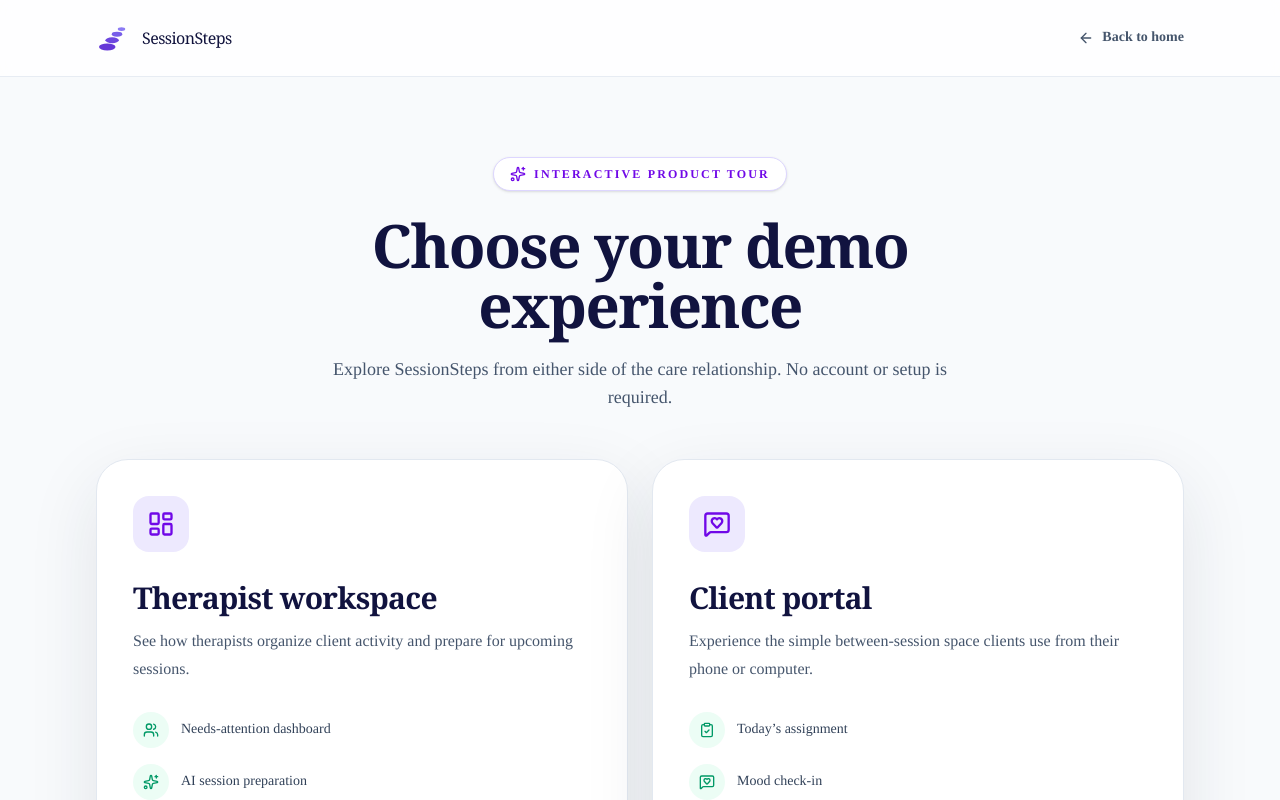
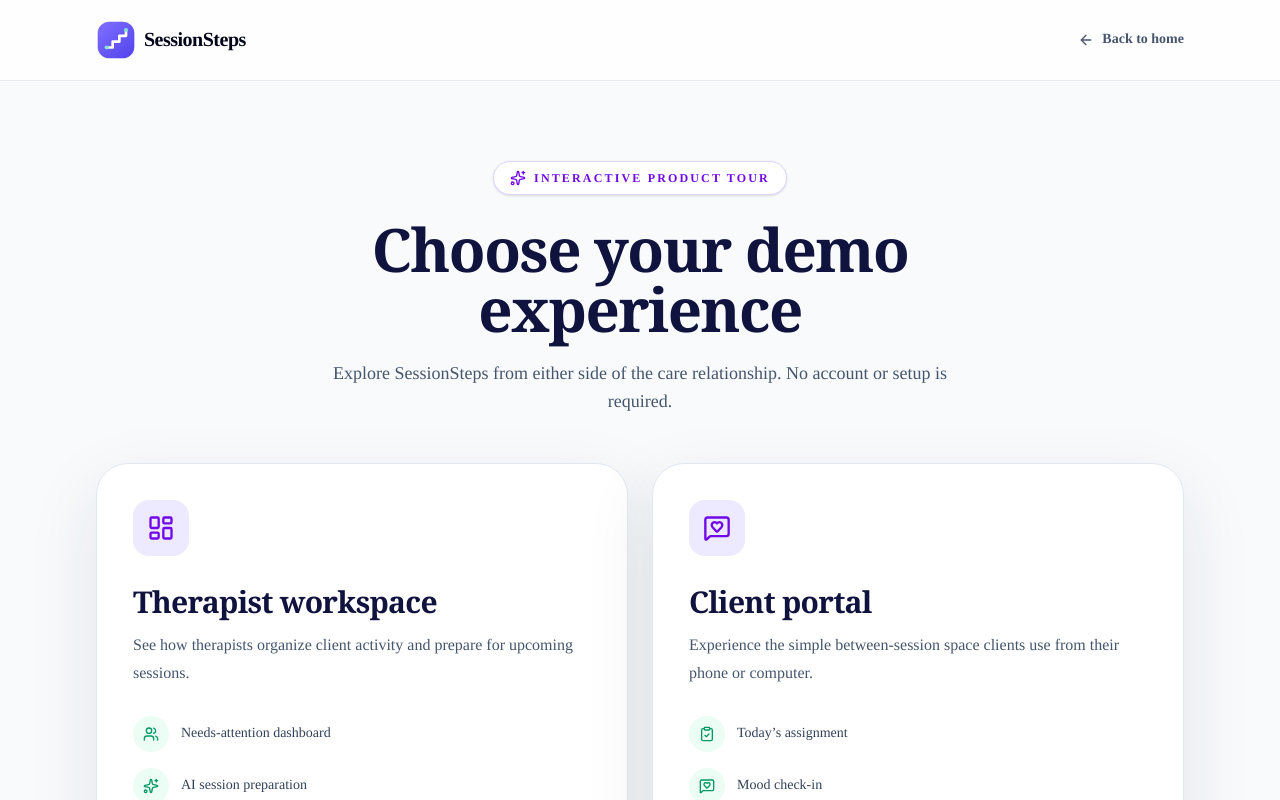
Before and after one commit to tacosundays/v0-therapist-saas-prototype, a Next.js app: page /demo in a window 1280 px wide. Shown: the top 800 px of the page. Built offline with nearby package versions, Linux system fonts and the light colour scheme.

Commit message:
Unify SessionSteps logo across public pages

```diff
--- a/components/brand/sessionsteps-logo.tsx
+++ b/components/brand/sessionsteps-logo.tsx
@@ -1,4 +1,5 @@
 import { cn } from "@/lib/utils"
+import { BrandMark } from "@/components/brand-mark"
 
 type SessionStepsMarkProps = {
   className?: string
@@ -6,21 +7,7 @@ type SessionStepsMarkProps = {
 }
 
 export function SessionStepsMark({ className, title }: SessionStepsMarkProps) {
-  return (
-    <svg
-      viewBox="0 0 48 48"
-      role={title ? "img" : undefined}
-      aria-hidden={title ? undefined : true}
-      className={cn("shrink-0", className)}
-      xmlns="http://www.w3.org/2000/svg"
-    >
-      {title ? <title>{title}</title> : null}
-      <ellipse cx="15" cy="36" rx="11" ry="4.6" fill="#6537D7" />
-      <ellipse cx="21.5" cy="27" rx="9" ry="3.9" fill="#6D47DF" />
-      <ellipse cx="28" cy="19" rx="7" ry="3.2" fill="#785EE9" />
-      <ellipse cx="34" cy="12" rx="5" ry="2.5" fill="#8B7AF4" />
-    </svg>
-  )
+  return <BrandMark className={cn("shrink-0", className)} />
 }
 
 type SessionStepsLogoProps = {
@@ -37,10 +24,10 @@ export function SessionStepsLogo({
   showTagline = false,
 }: SessionStepsLogoProps) {
   return (
-    <span className={cn("inline-flex items-center gap-2.5", className)}>
-      <SessionStepsMark className={cn("h-9 w-9", markClassName)} />
+    <span className={cn("inline-flex items-center gap-2", className)}>
+      <SessionStepsMark className={cn("h-10 w-10", markClassName)} title="SessionSteps logo" />
       <span className="min-w-0">
-        <span className={cn("block font-serif font-medium tracking-[-0.035em] text-[#11133D]", wordmarkClassName)}>
+        <span className={cn("block text-xl font-bold tracking-tight text-slate-950", wordmarkClassName)}>
           SessionSteps
         </span>
         {showTagline ? (
--- a/components/landing/footer.tsx
+++ b/components/landing/footer.tsx
@@ -1,5 +1,5 @@
 import Link from "next/link"
-import { BrandMark } from "@/components/brand-mark"
+import { SessionStepsLogo } from "@/components/brand/sessionsteps-logo"
 
 export function Footer() {
   return (
@@ -8,8 +8,7 @@ export function Footer() {
         <div className="grid md:grid-cols-4 gap-8">
           <div className="md:col-span-2">
             <Link href="/" className="flex items-center gap-2 mb-4">
-            <BrandMark className="h-10 w-10" />
-              <span className="font-semibold text-lg text-foreground">SessionSteps</span>
+              <SessionStepsLogo />
             </Link>
             <p className="text-sm text-muted-foreground max-w-xs">
               Helping therapists assign homework, collect reflections, and review client progress between sessions.
--- a/components/landing/header.tsx
+++ b/components/landing/header.tsx
@@ -5,7 +5,7 @@ import { motion } from "framer-motion"
 import { Button } from "@/components/ui/button"
 import { Menu, X } from "lucide-react"
 import { useState } from "react"
-import { BrandMark } from "@/components/brand-mark"
+import { SessionStepsLogo } from "@/components/brand/sessionsteps-logo"
 
 export function Header() {
   const [mobileMenuOpen, setMobileMenuOpen] = useState(false)
@@ -20,8 +20,7 @@ export function Header() {
       <div className="max-w-7xl mx-auto px-4 sm:px-6 lg:px-8">
         <div className="flex items-center justify-between h-16">
           <Link href="/" className="flex items-center gap-2">
-            <BrandMark className="h-10 w-10" />
-            <span className="text-xl font-bold tracking-tight text-slate-950">SessionSteps</span>
+            <SessionStepsLogo />
           </Link>
 
           <nav className="hidden md:flex items-center gap-8">
```
Also changed, not shown: 1 other file (tests, documents, lock files or other folders).
